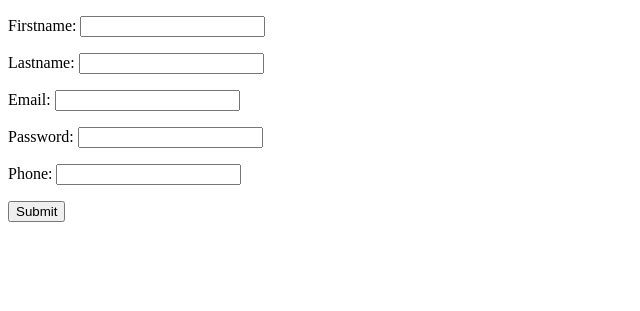
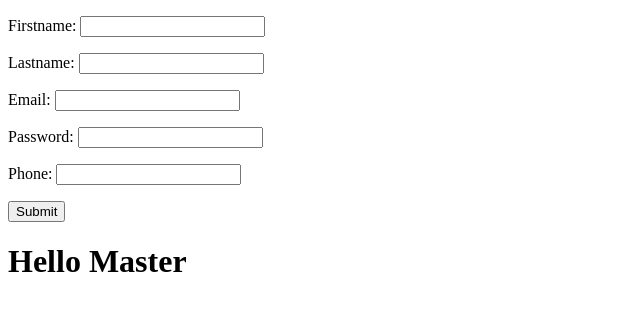
Before and after one commit to nehapanchal2606/Django_Rest_Example, a Django app: page /createEmp/ in a window 1280 px wide. Shown: the top 311 px of the page, without its empty margins (0-640 px from the left). Run offline with Django 4.2, Linux system fonts and the light colour scheme.

Commit message:
add content in create file

```diff
--- a/restexample/restapp/template/create.html
+++ b/restexample/restapp/template/create.html
@@ -14,5 +14,6 @@
         <button type="submit">Submit</button>
 
     </form>
+    <h1>Hello Master</h1>
 </body>
 </html>
```
